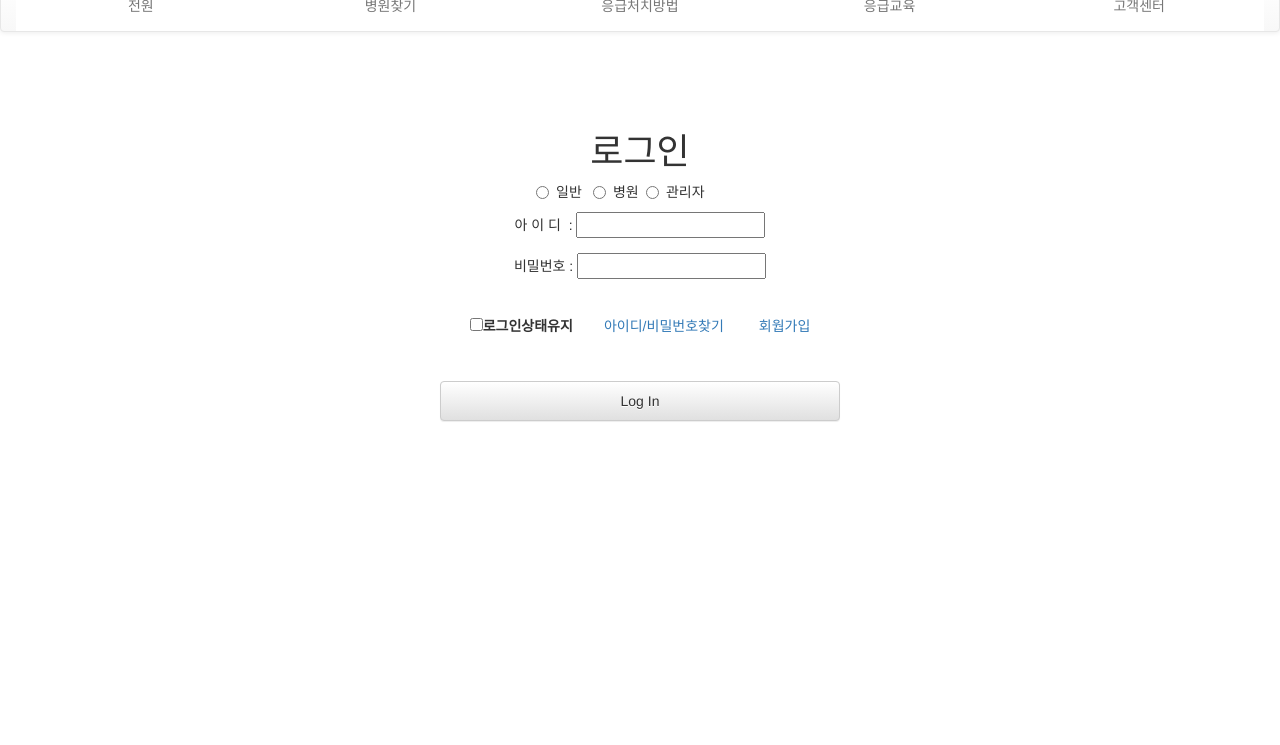
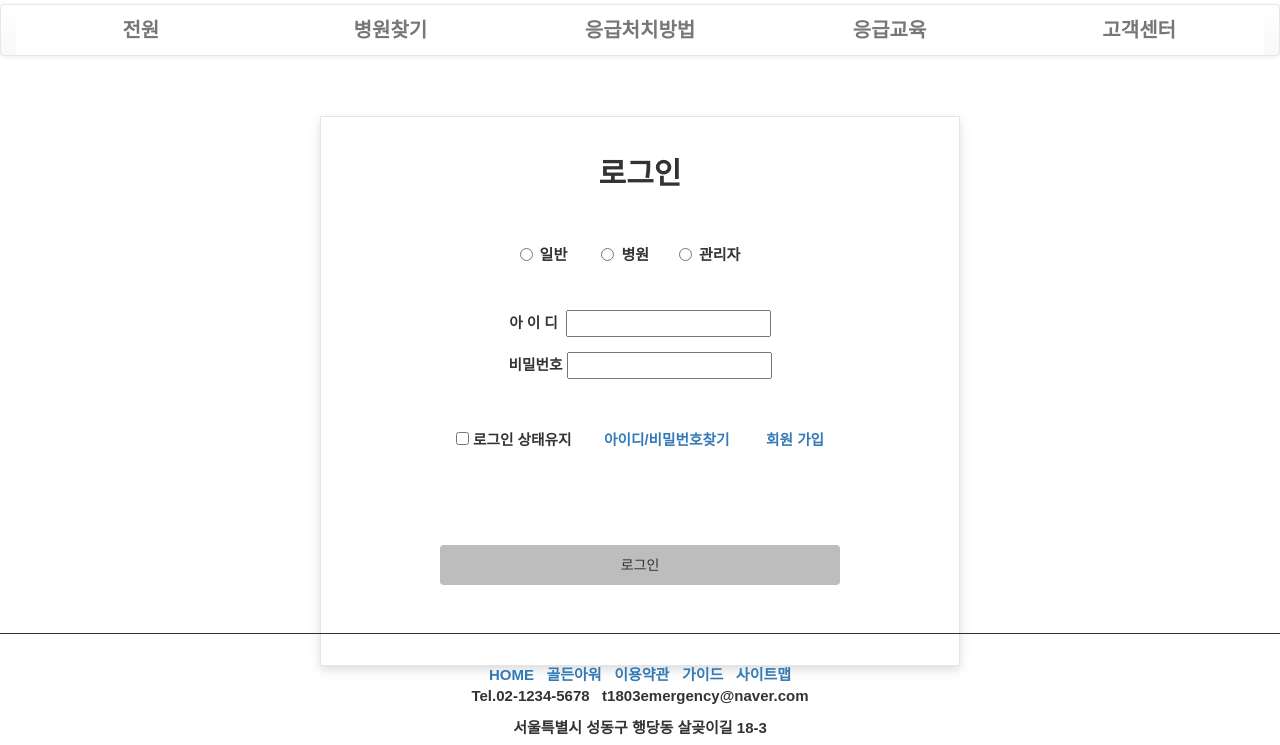
Before and after one commit to gywls7884/11, a Django app: template templates/registration/login.html in a window 1280 px wide. Shown: the part 176-921 px from the top of the page. Before the commit the page ends 598 px from the top, so only its background shows below. Run offline with Django 3.2, Linux system fonts and the light colour scheme; the template is opened without the code that fills it, so the values that code supplies are empty, except form fields; tables that the repository leaves empty hold one stand-in row (values such as "Sample post"); form fields are guessed from the names that the template uses; some libraries are stand-ins or nearby versions.

Commit message:
My Django Girls app, first commit

```diff
--- a/mysite/settings.py
+++ b/mysite/settings.py
@@ -114,7 +114,7 @@ AUTH_PASSWORD_VALIDATORS = [
 # Internationalization
 # https://docs.djangoproject.com/en/1.9/topics/i18n/
 
-LANGUAGE_CODE = 'en-us'
+LANGUAGE_CODE = 'ko-kr'
 #LANGUAGE_CODE = 'ko-kr'
 
 #TIME_ZONE = 'UTC'
--- a/templates/base.html
+++ b/templates/base.html
@@ -9,11 +9,40 @@
 <link rel="stylesheet" type="text/css" href="{% block extrastyle %}{% endblock %}" />
 <link rel="stylesheet" href="//maxcdn.bootstrapcdn.com/bootstrap/3.2.0/css/bootstrap.min.css">
 <link rel="stylesheet" href="//maxcdn.bootstrapcdn.com/bootstrap/3.2.0/css/bootstrap-theme.min.css">
+<link href="css/bootstrap.min.css" rel="stylesheet">
+<meta name="viewport" content="width=device-width, initial-scale=1">
+
 <style>
+.topmenu {
+                width:100%;
+                font-size: 10pt;
+                font-family: Arial, sans-serif;
+        }
+
+.menu{
+                width:100%;
+                margin-top: 30px;
+                font-size: 10pt;
+                font-family: Arial, sans-serif;
+                font-weight: bold;
+}
+
+
+.topmenu li{
+                text-align: right;
+                display: inline;
+            }
 .welcome{
         color:black;
         font-size: 15px;
         margin-top: 13px;
+}
+.menu{
+        width:100%;
+        margin-top: 30px;
+        font-size: 18pt;
+        font-family: Arial, sans-serif;
+        font-weight: bold;
     }
 
 .b {
@@ -23,13 +52,12 @@
 }
 .b li {
         width: 20%;
+        font-size: 20px;
     }
 
 .content5{
-                border-top: 1px solid #5D5D5D;
-                padding-top: 30px;
             display:inline;
-                margin: 40px auto;
+            margin: 30px auto;
             float:left;
             width:100%;
             height:10px;
@@ -37,19 +65,32 @@
             text-align: center;
             }
 
-    .footer1 img{
+.footer{
+    position: absolute;
+    bottom: -10%;
+    left: 0;
+    right: 0;
+    border-top: 1px solid;
+    font-size: 15px;
+
+}
+
+.footer1 li{
+    display: inline;
+}
+
+.footer2 img{
          margin-left: 10px;
          height: 110px;
          width: 250px;
             }
 
 .logo {
-                /*margin-left: 38%;*/
         margin: 0 auto;
         text-align: center;
-                padding: 5px 0 1px 0;
-                text-align: center;
     }
+
+
 
 </style>
 </head>
@@ -72,9 +113,19 @@
                 </div>
 
         </div>
+
+        {% if user.is_active %}
         <div class="logo">
-        <a href="{% url 'login' %}"><img src="{% static 'img/logoo.png' %}" style="height:100px;"/></a>
+        <a href="{% url 'home' %}">
+            <img src="{% static 'img/logoo.png' %}" style="height:100px;"/></a>
         </div>
+        {% else %}
+        <div class="logo">
+        <a href="{% url 'home' %}">
+            <img src="{% static 'img/logoo.png' %}" style="height:100px;"/></a>
+        </div>
+        {% endif %}
+
         <div class="menu">
             <nav class="navbar navbar-default" role="navigation">
                 <div class="navbar-header">
@@ -98,54 +149,36 @@
 
                 </div>
             </nav>
+
+        <script src="js/jquery-2.1.3.min.js"></script>
+        <script src="js/bootstrap.min.js"></script>
+
+
 {% block content %}{% endblock %}
 
-{% block footer %}{% endblock %}
 
+        {% block footer %}
+            <div class="footer">
+               <section>
+                <article class="content5">
+                    <div class="footer1">
+                    <li><a href="{% url 'home' %}">HOME</a></li>&nbsp&nbsp
+                    <li><a href="{% url 'login' %}">골든아워</a></li>&nbsp&nbsp
+                    <li><a href="{% url 'login' %}">이용약관</a></li>&nbsp&nbsp
+                    <li><a href="{% url 'login' %}">가이드</a></li>&nbsp&nbsp
+                    <li><a href="{% url 'login' %}">사이트맵</a>
+                    <br>
+                    <p>Tel.02-1234-5678&nbsp&nbsp
+                    t1803emergency@naver.com</p>
+                    <p>서울특별시 성동구 행당동 살곶이길 18-3</p>
+                    </div>
+                    <div class="footer2">
+                        <img src="{% static 'img/footer.png' %}"
+                    </div>
+                </article>
+              </section>
+            </div>
+            {% endblock footer %}
 </body>
+
 </html>
-
-
-<!-- <div id="header">
-    <h2 class="maintitle">Easy&amp;Fast Django Web Programming</h2>
-    {% if user.is_active %}
-    <h4 class="welcome">Welcome,
-                <strong>{% firstof user.get_short_name user.get_username %}</strong> /
-                <a href="{% url 'password_change' %}">Change Password</a> /
-                <a href="{% url 'logout' %}">Logout</a>
-    </h4>
-    {% else %}
-    <h4 class="welcome">Welcome, Anonymous /
-                <a href="{% url 'login' %}">Login</a> /
-                <a href="{% url 'register' %}">Register</a>
-    </h4>
-    {% endif %}
-</div>
-
-<div id="menu">
-    <li><a href="{% url 'home' %}">Home</a></li>
-    <li><a href="{% url 'bookmark:index' %}">Bookmark</a></li>
-    <li><a href="{% url 'blog:index' %}">Blog</a></li>
-    <li><a href="{% url 'photo:index' %}">Photo</a></li>
-
-    <li>Add&bigtriangledown;
-        <ul>
-            <li><a href="{% url 'bookmark:add' %}">Bookmark</a></li>
-            <li><a href="{% url 'blog:add' %}">Post</a></li>
-            <li><a href="{% url 'photo:album_add' %}">Album</a></li>
-            <li><a href="{% url 'photo:photo_add' %}">Photo</a></li>
-        </ul>
-    </li>
-    <li>Change&bigtriangledown;
-        <ul>
-            <li><a href="{% url 'bookmark:change' %}">Bookmark</a></li>
-            <li><a href="{% url 'blog:change' %}">Post</a></li>
-            <li><a href="{% url 'photo:album_change' %}">Album</a></li>
-            <li><a href="{% url 'photo:photo_change' %}">Photo</a></li>
-        </ul>
-    </li>
-
-    <li><a href="{% url 'blog:post_archive' %}">Archive</a></li>
-    <li><a href="{% url 'blog:search' %}">Search</a></li>
-    <li><a href="{% url 'admin:index' %}">Admin</a></li>
-</div> -->
--- a/templates/registration/login.html
+++ b/templates/registration/login.html
@@ -6,12 +6,12 @@
 {% block extrastyle %}{% static "css/forms.css" %}{% endblock %}
 
 {% block content %}
-
+<head>
+<link rel="stylesheet" href="//maxcdn.bootstrapcdn.com/bootstrap/3.2.0/css/bootstrap.min.css">
+<link rel="stylesheet" href="//maxcdn.bootstrapcdn.com/bootstrap/3.2.0/css/bootstrap-theme.min.css">
+<link href="css/bootstrap.min.css" rel="stylesheet">
+<meta name="viewport" content="width=device-width, initial-scale=1">
     <style>
-            .login {
-            text-align: center;
-            margin: 100px auto;
-        }
 
         .submit{
             margin: 5px 0;
@@ -19,40 +19,89 @@
         }
 
 
+        .login {
+            width: 50%;
+            height: 550px;
+            background:#fff;
+            margin: 60px auto;
+            border:1px solid #e5e5e5;
+            -moz-box-shadow: rgba(200,200,200,.7) 0 4px 10px -1px;
+            -webkit-box-shadow: rgba(200,200,200,.7) 0 4px 10px -1px;
+            box-shadow: rgba(200,200,200,.7) 0 4px 10px -1px;
+            text-align: center;
+            padding-top: 20px;
+            font-family: Arial, sans-serif;
+        }
 
-    </style>
+        .login h1{
+            font-size: 30px;
+            font-weight: bold;
+        }
+
+
+
+
+        .login form {
+            margin:0px auto;
+            margin-top:30px;
+            padding:20px;
+        }
+
+        .form-group{
+            font-size: 11pt;
+            font-family: Arial, sans-serif;
+        }
+
+        .radio{
+            text-align: 50%;
+            font-size: 15px;
+            font-family: Arial, sans-serif;
+        }
+                        .errornote{
+            text-align: center;
+            color: red;
+            font-size: 16px;
+        }
+</style>
+</head>
+
+
     <form action="." method="post">{% csrf_token %}
-    {% if form.errors %}
-    <p class="errornote">틀렸어요</p>
-    {% endif %}
+
 
     <div class="login">
         <h1>로그인 </h1>
+        <br>
+
         <div class="radio">
-        <input type="radio" name="fruit" value="일반" /> 일반 &nbsp&nbsp&nbsp&nbsp&nbsp&nbsp
-        <input type="radio" name="fruit" value="병원" /> 병원&nbsp&nbsp&nbsp&nbsp&nbsp&nbsp
-        <input type="radio" name="fruit" value="관리자" /> 관리자&nbsp&nbsp&nbsp&nbsp&nbsp
+        <input type="radio" name="fruit" value="일반" /> 일반 &nbsp&nbsp&nbsp&nbsp&nbsp&nbsp&nbsp&nbsp&nbsp&nbsp&nbsp
+        <input type="radio" name="fruit" value="병원" /> 병원&nbsp&nbsp&nbsp&nbsp&nbsp&nbsp&nbsp&nbsp&nbsp&nbsp&nbsp
+        <input type="radio" name="fruit" value="관리자" /> 관리자
         </div>
 
-        <form role="form" name="loginform" id="loginform" action="wp-login.php" method="post">
+        <br>
             <div class="form-group">
-               아 이 디&nbsp : {{ form.username }}
+               아 이 디&nbsp  {{ form.username }}
             </div>
 
             <div class="form-group">
-                비밀번호 :  {{ form.password }}
+                비밀번호   {{ form.password }}
             </div>
             <br>
             <div class="form-group">
                 <label for="rememberme">
-                <input name="rememberme" type="checkbox" id="rememberme" value="forever">로그인상태유지</label>
+                <input name="rememberme" type="checkbox" id="rememberme" value="forever"> 로그인 상태유지</label>
                 &nbsp&nbsp&nbsp&nbsp&nbsp&nbsp&nbsp<a href="">아이디/비밀번호찾기</a>
-                &nbsp&nbsp&nbsp&nbsp&nbsp&nbsp&nbsp&nbsp<a href="">회웝가입</a>
+                &nbsp&nbsp&nbsp&nbsp&nbsp&nbsp&nbsp&nbsp<a href="{% url 'register' %}">회원 가입</a>
             </div>
             <br>
+                {% if form.errors %}
+    <p class="errornote">정확하게 입력해주세요.</p>
+    {% endif %}
+    <br>
             <div class="submit">
-                <input type="submit" value="Log In" class="btn btn-default "
-                style="height: 40px; width: 400px; background-color: #EAEAEA;"/>
+                <input type="submit" value="로그인" class="btn"
+                style="height: 40px; width: 400px; background-color: #BDBDBD;"/>
                    <!-- input type="hidden" name="next" value="/" /-->
                 <input type="hidden" name="next" value="{{ next }}" />
                 </div>
```
Also changed, not shown: templates/home.html (+20 -33 lines), templates/registration/logged_out.html (+29 -4 lines), templates/registration/password_change_done.html (+21 -2 lines), templates/registration/password_change_form.html (+72 -19 lines), templates/registration/register.html (+60 -91 lines). Lines whose indentation alone changed are shown as unchanged.
